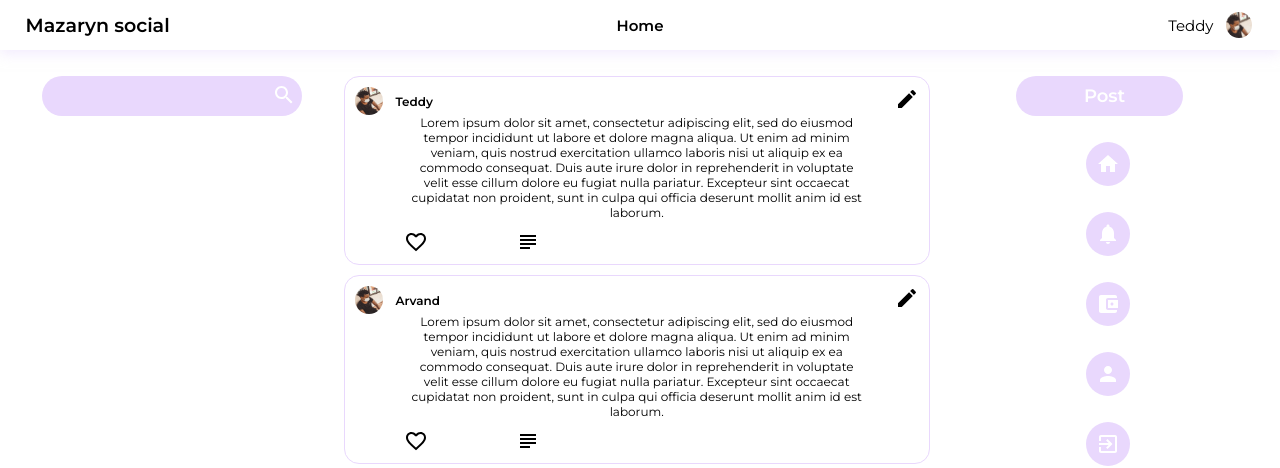
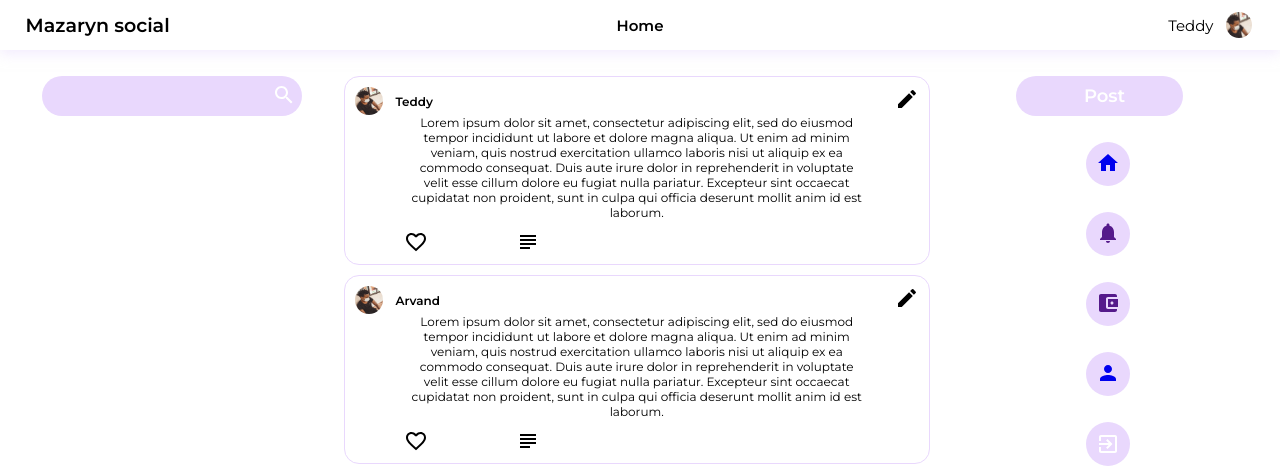
Before and after one commit to aiden77mori/mazaryn-frontend, a React (Create React App) app: page /group in a window 1280 px wide. Shown: the top 468 px of the page. Built offline with nearby package versions, Linux system fonts and the light colour scheme.

Commit message:
introduced router link to the navigation

```diff
--- a/src/components/right pane/RightPane.js
+++ b/src/components/right pane/RightPane.js
@@ -1,5 +1,6 @@
 import './RightPane.css';
 import React from 'react';
+import { Link } from 'react-router-dom';
 import HomeIcon from '@material-ui/icons/Home';
 import NotificationsIcon from '@material-ui/icons/Notifications';
 import AccountBalanceWalletIcon from '@material-ui/icons/AccountBalanceWallet';
@@ -13,16 +14,24 @@ function RightPane({logout}){
             <nav>
                 <ul>
                     <li>
-                        <HomeIcon />
+                        <Link to='/'>
+                            <HomeIcon />
+                        </Link>
                     </li>
                     <li>
-                        <NotificationsIcon />
+                        <Link>
+                            <NotificationsIcon />
+                        </Link>
                     </li>
                     <li>
-                        <AccountBalanceWalletIcon />
+                        <Link>
+                            <AccountBalanceWalletIcon />
+                        </Link>
                     </li>
                     <li>
-                        <PersonIcon />
+                        <Link to='/profile'>
+                            <PersonIcon />
+                        </Link>
                     </li>
                     <li onClick={logout}>
                         <ExitToAppIcon/>
--- a/src/components/view/view.js
+++ b/src/components/view/view.js
@@ -15,18 +15,18 @@ function View({logout}){
             <Header />
             <div className='section'>
                 <LeftPane />
-                <section id='middle'>
-                    <FeedProvider>
-                        <Router>
+                <Router>
+                    <section id='middle'>
+                        <FeedProvider>
                             <Switch>
                                 <Route exact path='/' component={Feed}/>
                                 <Route path='/profile' component={Profile} />
                                 <Route path='/group' component={Posts}/>
                             </Switch>
-                        </Router>
-                    </FeedProvider>
-                </section>
-                <RightPane logout={logout}/>
+                        </FeedProvider>
+                    </section>
+                    <RightPane logout={logout}/>
+                </Router>
             </div>
         </div>
     )
```
